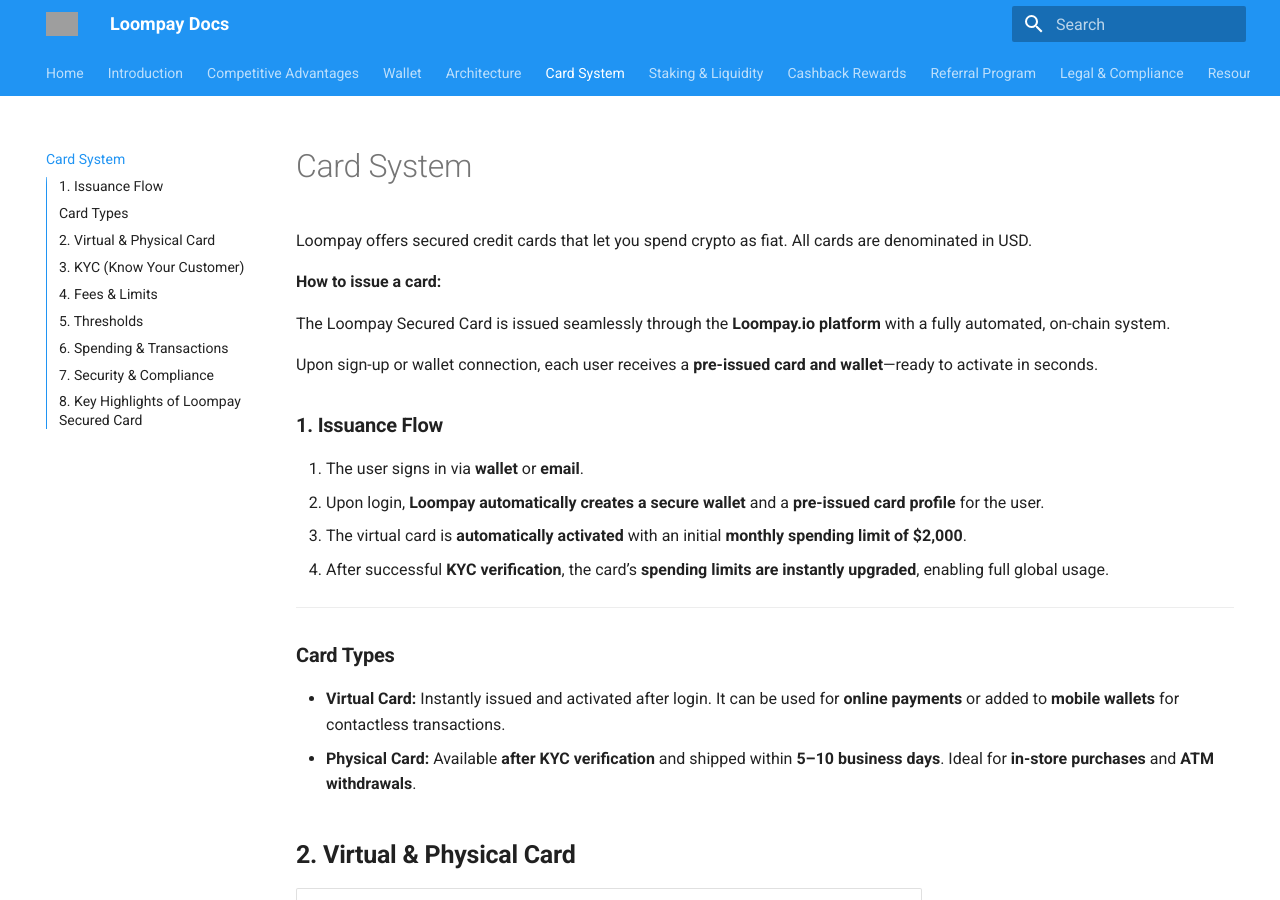
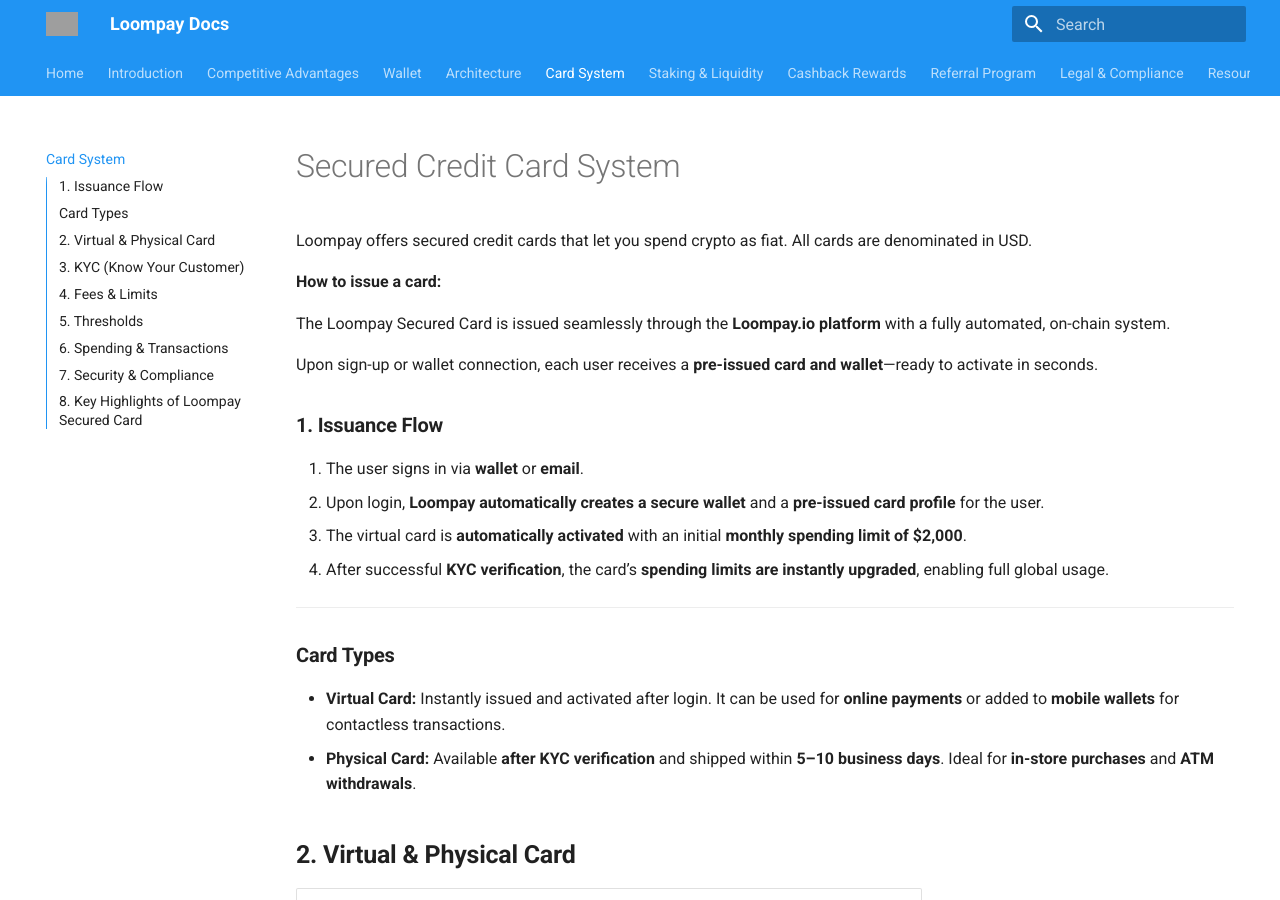
Before and after one commit to loompayio/Loompaydocs, an MkDocs documentation site: the page built from docs/secured-credit-card.md, in a window 1280 px wide and 900 px high. Built offline with MkDocs 1.6.1 and Material for MkDocs 9.7.7, drawn with Linux system fonts in a browser that asks for light colours; grey boxes are pictures that could not be loaded.

Commit message:
Update secured-credit-card.md

```diff
--- a/docs/secured-credit-card.md
+++ b/docs/secured-credit-card.md
@@ -1,3 +1,5 @@
+# Secured Credit Card System
+
 Loompay offers secured credit cards that let you spend crypto as fiat. All cards are denominated in USD.
 
 **How to issue a card:**
```
